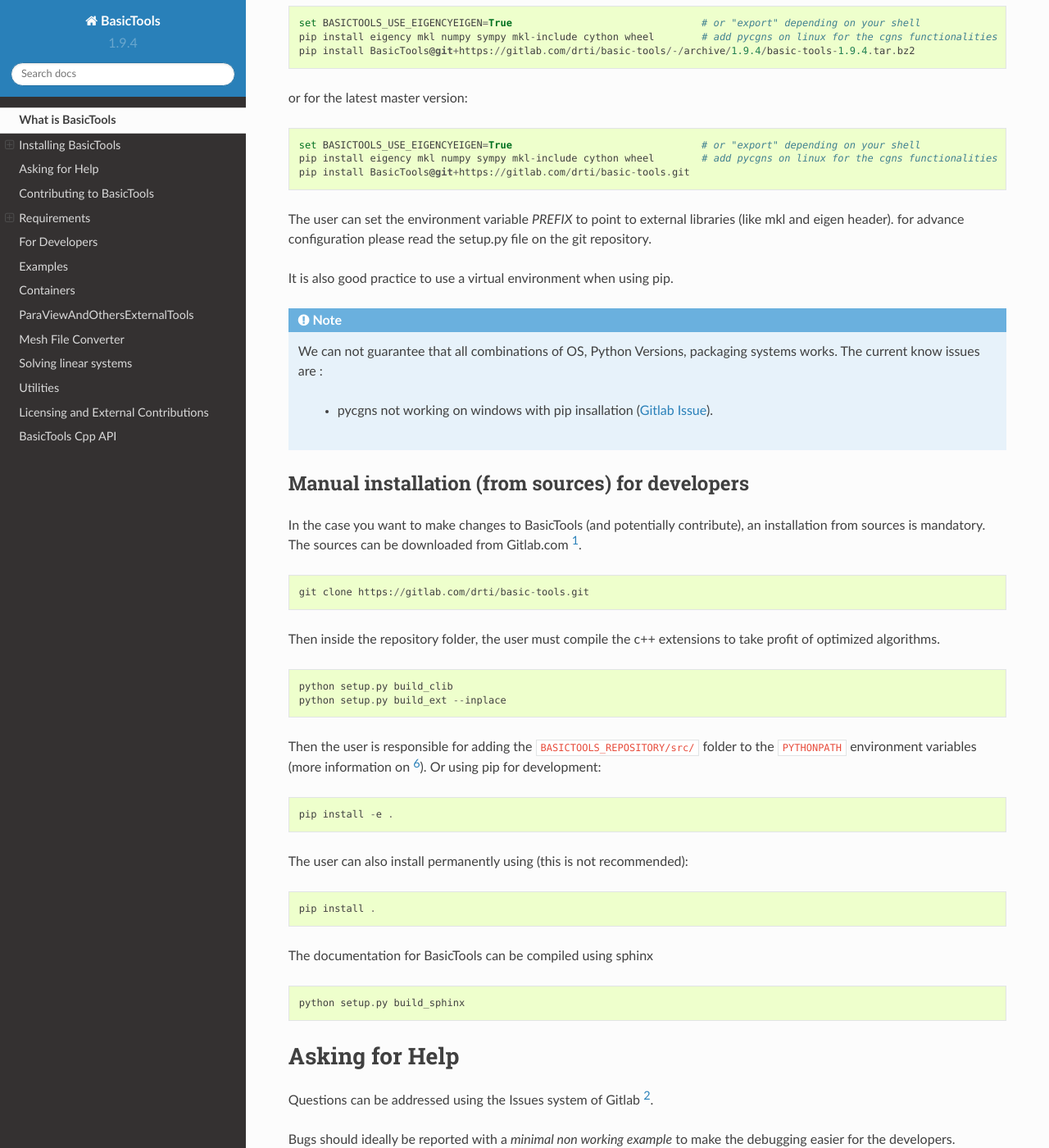
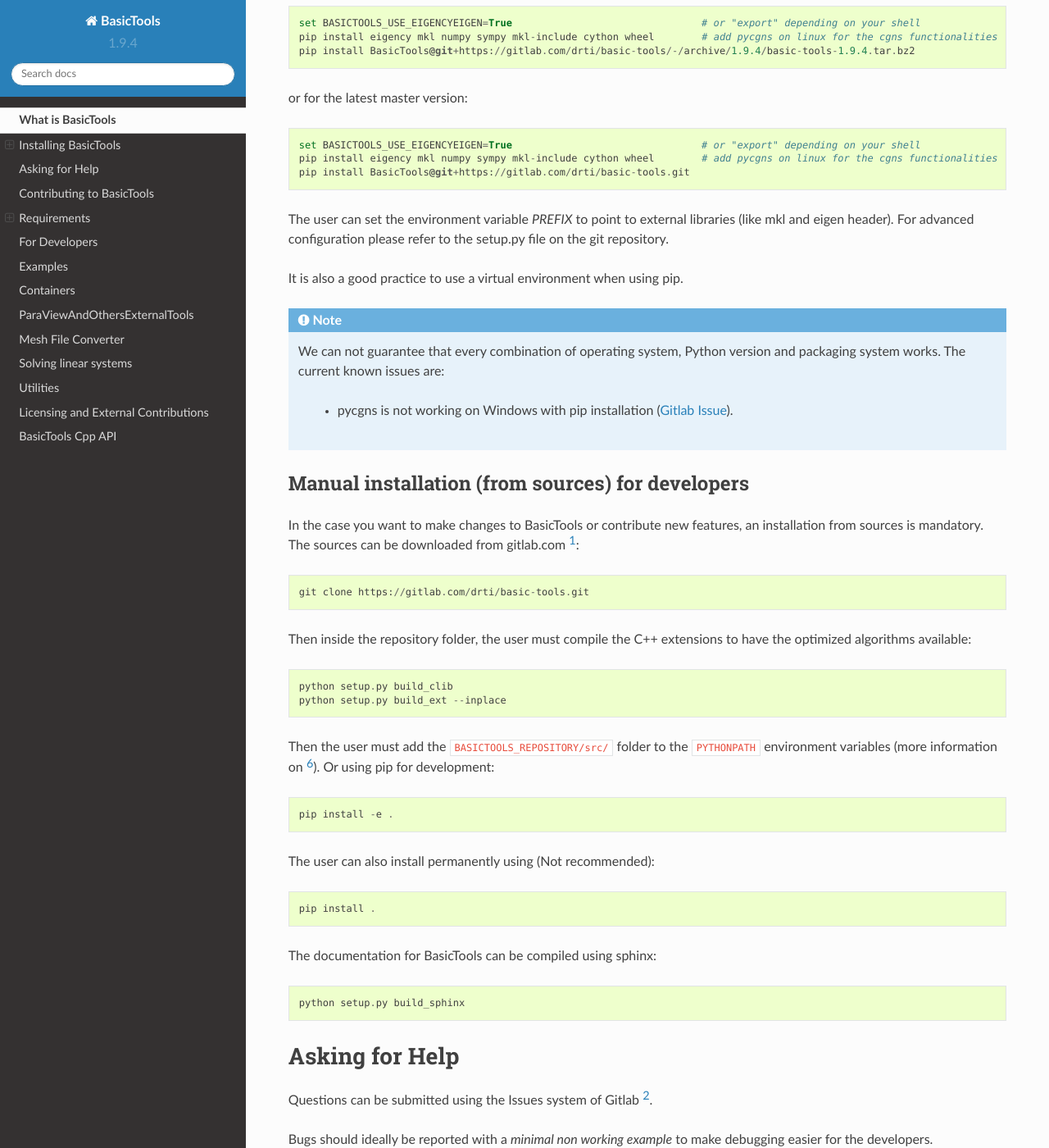
Before and after one commit to basileMarchand/basictools-frozen, a Sphinx documentation site: the page built from docs/Intro.rst, in a window 1280 px wide and 1400 px high, scrolled down 1076 px. Shown: the whole window at 82% size. Built offline with Sphinx 7.4.7 and the Read the Docs theme 2.0.0, drawn with Linux system fonts in a browser that asks for light colours; pages that are not in the unit, such as notebooks, are missing from menus; some of the changed text lies outside the part shown.

Commit message:
Rework documentation

```diff
--- a/docs/Intro.rst
+++ b/docs/Intro.rst
@@ -19,16 +19,16 @@
 Conda
 -----
 
-If you use conda, you can install BasicTools from the conda-forge channels [#anacondaurl]_:
+If you use conda, you can install BasicTools from the conda-forge channels [#anacondaurl]_.
 
-Best practice, use an environment rather than install in the base env
+A good practice is to use a virtual environment rather than modifying the base environment:
 
 .. code-block::
 
     conda create -n my-env
     conda activate my-env
 
-The actual install command
+The actual install command is:
 
 .. code-block::
 
@@ -53,48 +53,48 @@
     pip install eigency mkl numpy sympy mkl-include cython wheel        # add pycgns on linux for the cgns functionalities
     pip install BasicTools@git+https://gitlab.com/drti/basic-tools.git
 
-The user can set the environment variable `PREFIX` to point to external libraries (like mkl and eigen header). for advance configuration please read the setup.py file on the git repository.
+The user can set the environment variable `PREFIX` to point to external libraries (like mkl and eigen header). For advanced configuration please refer to the setup.py file on the git repository.
 
-It is also good practice to use a virtual environment when using pip.
+It is also a good practice to use a virtual environment when using pip.
 
 .. note::
-    We can not guarantee that all combinations of OS, Python Versions, packaging systems works.
-    The current know issues are :
+    We can not guarantee that every combination of operating system, Python version and packaging system works.
+    The current known issues are:
 
-        - pycgns not working on windows with pip insallation (`Gitlab Issue <https://gitlab.com/drti/basic-tools/-/issues/11>`_).
+        - pycgns is not working on Windows with pip installation (`Gitlab Issue <https://gitlab.com/drti/basic-tools/-/issues/11>`_).
 
 
 Manual installation (from sources) for developers
 -------------------------------------------------
 
-In the case you want to make changes to BasicTools (and potentially contribute), an installation from sources is mandatory.
-The sources can be downloaded from Gitlab.com [#gitlaburlpublic]_.
+In the case you want to make changes to BasicTools or contribute new features, an installation from sources is mandatory.
+The sources can be downloaded from gitlab.com [#gitlaburlpublic]_:
 
 .. code-block::
 
     git clone https://gitlab.com/drti/basic-tools.git
 
-Then inside the repository folder, the user must compile the c++ extensions to take profit of optimized algorithms.
+Then inside the repository folder, the user must compile the C++ extensions to have the optimized algorithms available:
 
 .. code-block::
 
     python setup.py build_clib
     python setup.py build_ext --inplace
 
-Then the user is responsible for adding the ``BASICTOOLS_REPOSITORY/src/`` folder to the ``PYTHONPATH`` environment variables (more information on [#pythonpathdoc]_).
+Then the user must add the ``BASICTOOLS_REPOSITORY/src/`` folder to the ``PYTHONPATH`` environment variables (more information on [#pythonpathdoc]_).
 Or using pip for development:
 
 .. code-block::
 
     pip install -e .
 
-The user can also install permanently using (this is not recommended):
+The user can also install permanently using (Not recommended):
 
 .. code-block::
 
     pip install .
 
-The documentation for BasicTools can be compiled using sphinx
+The documentation for BasicTools can be compiled using sphinx:
 
 .. code-block::
 
@@ -104,9 +104,9 @@
 Asking for Help
 ***************
 
-Questions can be addressed using the Issues system of Gitlab [#gitlaburlpublicissues]_.
+Questions can be submitted using the Issues system of Gitlab [#gitlaburlpublicissues]_.
 
-Bugs should ideally be reported with a *minimal non working example* to make the debugging easier for the developers.
+Bugs should ideally be reported with a *minimal non working example* to make debugging easier for the developers.
 
 **************************
 Contributing to BasicTools
@@ -131,92 +131,89 @@
 -------------------
 
 Python minimal version: 3.8.
-Some functionalities may not be available of optional packages are not installed.
+Some features may be unavailable when optional packages are not installed.
 
-+----------------+------------+-------+---+-----+---+--------+-------------------------------------------+
-|Module Name     |Version     |Compile|Run|Debug|Doc|Optional|Notes                                      |
-|                |Constraints |       |   |     |   |        |                                           |
-+================+============+=======+===+=====+===+========+===========================================+
-|python          |>=3.8       |*      |*  |*    |*  |        |Supported distributions are: conda         |
-+----------------+------------+-------+---+-----+---+--------+-------------------------------------------+
-|numpy           |>=1.20      |*      |*  |     |   |        |                                           |
-+----------------+------------+-------+---+-----+---+--------+-------------------------------------------+
-|scipy           |>=1.9       |       |*  |     |   |        |sparse (coo_matrix),                       |
-|                |            |       |   |     |   |        |spatial ( KDTree, delaunay, ConvexHull)    |
-+----------------+------------+-------+---+-----+---+--------+-------------------------------------------+
-|sympy           |            |*      |*  |     |   |        |matrices, Symbols, lambdify, Derivative,   |
-|                |            |       |   |     |   |        |symplify                                   |
-+----------------+------------+-------+---+-----+---+--------+-------------------------------------------+
-|cython          |            |*      |   |     |   |        |Compilation of c++ extensions              |
-+----------------+------------+-------+---+-----+---+--------+-------------------------------------------+
-|scikit-learn    |            |       |*  |     |   |        |Only for : Compute Interface Mesh (iso=0)  |
-+----------------+------------+-------+---+-----+---+--------+-------------------------------------------+
-|vtk             |            |       |*  | *   |   |        |stlReader, UnstructuredMeshFieldOperations,|
-|                |            |       |   |     |   |        |ImplicitGeometryObjects, vtkBridge         |
-+----------------+------------+-------+---+-----+---+--------+-------------------------------------------+
-|eigency         |>=2         |*      |*  |     |   |        |Compilation and run of c++ extensions      |
-+----------------+------------+-------+---+-----+---+--------+-------------------------------------------+
-|mkl             |            |*      |*  |     |   |        |Can be deactivated at compilation using    |
-|                |            |       |   |     |   |        |the env variable : BASICTOOLS_DISABLE_MKL  |
-+----------------+------------+-------+---+-----+---+--------+-------------------------------------------+
-|mkl-include     |            |*      |   |     |   |        |Can be deactivated at compilation using    |
-|                |            |       |   |     |   |        |the env variable : BASICTOOLS_DISABLE_MKL  |
-+----------------+------------+-------+---+-----+---+--------+-------------------------------------------+
-|psutil          |            |       |   | *   | * |        |memory usagen and cpu_count()              |
-+----------------+------------+-------+---+-----+---+--------+-------------------------------------------+
-|scikit-sparse   |            |       |*  |     |   |*       |Linear solver: Cholesky "cholesky"         |
-+----------------+------------+-------+---+-----+---+--------+-------------------------------------------+
-|matplotlib      |            |       |   | *   |   |*       |plot shape function for debugin            |
-+----------------+------------+-------+---+-----+---+--------+-------------------------------------------+
-|pyamg           |            |       | * |     |   |*       |linear solver: Algebraic Multigrid "AMG"   |
-+----------------+------------+-------+---+-----+---+--------+-------------------------------------------+
-|h5py            |            |       | * |     |   |*       |xdmf Reader/Writer                         |
-+----------------+------------+-------+---+-----+---+--------+-------------------------------------------+
-|meshio          |            |       | * |     |   |*       |main usage in MeshIOBridge.py (derivated   |
-|                |            |       |   |     |   |        |usage in Mesh File Converter)              |
-+----------------+------------+-------+---+-----+---+--------+-------------------------------------------+
-|sphinx          |            |       |   |     | * |*       |Documentation Generation                   |
-+----------------+------------+-------+---+-----+---+--------+-------------------------------------------+
-|sphinx-rtd-theme|            |       |   |     | * |*       |Documentation Generation                   |
-+----------------+------------+-------+---+-----+---+--------+-------------------------------------------+
-|breathe         |            |       |   |     | * |        |cmake documentation integration            |
-+----------------+------------+-------+---+-----+---+--------+-------------------------------------------+
-|setuptools-scm  |            |*      |   |     | * |*       |not sure we use it                         |
-+----------------+------------+-------+---+-----+---+--------+-------------------------------------------+
-|pyvista         |            |       | * |     |   | *      |pyvista bridge                             |
-+----------------+------------+-------+---+-----+---+--------+-------------------------------------------+
-|pycgns          |            |       | * |     |   | *      |cgns Reader/Writer/Bridge                  |
-+----------------+------------+-------+---+-----+---+--------+-------------------------------------------+
-|networkx        |>=3         |       | * |     |   |        |only use in UnstructuredMeshGraphTools.py  |
-+----------------+------------+-------+---+-----+---+--------+-------------------------------------------+
-|mpi4py          |            |       |   |     |   |       *|only use in MPIInterface.py                |
-+----------------+------------+-------+---+-----+---+--------+-------------------------------------------+
++----------------+-------+-------+---+-----+---+--------+-------------------------------------------+
+|Module Name     |Version|Compile|Run|Debug|Doc|Optional|Notes                                      |
++================+=======+=======+===+=====+===+========+===========================================+
+|python          | >=3.8 |\*     |\* |\*   |\* |        |Supported distributions are: conda         |
++----------------+-------+-------+---+-----+---+--------+-------------------------------------------+
+|numpy           | >=1.20|\*     |\* |     |   |        |                                           |
++----------------+-------+-------+---+-----+---+--------+-------------------------------------------+
+|scipy           | >=1.9 |       |\* |     |   |        |sparse (coo_matrix),                       |
+|                |       |       |   |     |   |        |spatial ( KDTree, delaunay, ConvexHull)    |
++----------------+-------+-------+---+-----+---+--------+-------------------------------------------+
+|sympy           |       |\*     |\* |     |   |        |matrices, Symbols, lambdify, Derivative,   |
+|                |       |       |   |     |   |        |symplify                                   |
++----------------+-------+-------+---+-----+---+--------+-------------------------------------------+
+|cython          |       |\*     |   |     |   |        |Compilation of c++ extensions              |
++----------------+-------+-------+---+-----+---+--------+-------------------------------------------+
+|scikit-learn    |       |       |\* |     |   |        |Only for : Compute Interface Mesh (iso=0)  |
++----------------+-------+-------+---+-----+---+--------+-------------------------------------------+
+|vtk             |       |       |\* |\*   |   |        |stlReader, UnstructuredMeshFieldOperations,|
+|                |       |       |   |     |   |        |ImplicitGeometryObjects, vtkBridge         |
++----------------+-------+-------+---+-----+---+--------+-------------------------------------------+
+|eigency         | >=2   |\*     |\* |     |   |        |Compilation and run of c++ extensions      |
++----------------+-------+-------+---+-----+---+--------+-------------------------------------------+
+|mkl             |       |\*     |\* |     |   |        |Can be deactivated at compilation using    |
+|                |       |       |   |     |   |        |the env variable : BASICTOOLS_DISABLE_MKL  |
++----------------+-------+-------+---+-----+---+--------+-------------------------------------------+
+|mkl-include     |       |\*     |   |     |   |        |Can be deactivated at compilation using    |
+|                |       |       |   |     |   |        |the env variable : BASICTOOLS_DISABLE_MKL  |
++----------------+-------+-------+---+-----+---+--------+-------------------------------------------+
+|psutil          |       |       |   |\*   |\* |        |memory usagen and cpu_count()              |
++----------------+-------+-------+---+-----+---+--------+-------------------------------------------+
+|scikit-sparse   |       |       |\* |     |   |\*      |Linear solver: Cholesky "cholesky"         |
++----------------+-------+-------+---+-----+---+--------+-------------------------------------------+
+|matplotlib      |       |       |   |\*   |   |\*      |plot shape function for debugin            |
++----------------+-------+-------+---+-----+---+--------+-------------------------------------------+
+|pyamg           |       |       |\* |     |   |\*      |linear solver: Algebraic Multigrid "AMG"   |
++----------------+-------+-------+---+-----+---+--------+-------------------------------------------+
+|h5py            |       |       |\* |     |   |\*      |xdmf Reader/Writer                         |
++----------------+-------+-------+---+-----+---+--------+-------------------------------------------+
+|meshio          |       |       |\* |     |   |\*      |main usage in MeshIOBridge.py (derivated   |
+|                |       |       |   |     |   |        |usage in Mesh File Converter)              |
++----------------+-------+-------+---+-----+---+--------+-------------------------------------------+
+|sphinx          |       |       |   |     |\* |\*      |Documentation Generation                   |
++----------------+-------+-------+---+-----+---+--------+-------------------------------------------+
+|sphinx-rtd-theme|       |       |   |     |\* |\*      |Documentation Generation                   |
++----------------+-------+-------+---+-----+---+--------+-------------------------------------------+
+|breathe         |       |       |   |     |\* |        |cmake documentation integration            |
++----------------+-------+-------+---+-----+---+--------+-------------------------------------------+
+|setuptools-scm  |       |\*     |   |     |\* |\*      |not sure we use it                         |
++----------------+-------+-------+---+-----+---+--------+-------------------------------------------+
+|pyvista         |       |       |\* |     |   |\*      |pyvista bridge                             |
++----------------+-------+-------+---+-----+---+--------+-------------------------------------------+
+|pycgns          |       |       |\* |     |   |\*      |cgns Reader/Writer/Bridge                  |
++----------------+-------+-------+---+-----+---+--------+-------------------------------------------+
+|networkx        | >=3   |       |\* |     |   |        |only use in UnstructuredMeshGraphTools.py  |
++----------------+-------+-------+---+-----+---+--------+-------------------------------------------+
+|mpi4py          |       |       |   |     |   |\*      |only use in MPIInterface.py                |
++----------------+-------+-------+---+-----+---+--------+-------------------------------------------+
 
 C++ Dependencies
 ----------------
 
-+----------------+------------+-------+---+-----+---+--------+------------------------------------------------------+
-|Name            |Version     |Compile|Run|Debug|Doc|Optional|Notes                                                 |
-|                |Constraints |       |   |     |   |        |                                                      |
-+================+============+=======+===+=====+===+========+======================================================+
-|eigen           |>=3.4       | *     |   |     |   |        | For compilation of the C++ extensions                |
-+----------------+------------+-------+---+-----+---+--------+------------------------------------------------------+
-|boost-cpp       |            | *     |   |     |   |        | For the compilation of the extension field transfer  |
-+----------------+------------+-------+---+-----+---+--------+------------------------------------------------------+
++---------+-------+-------+---+-----+---+--------+----------------------------------------------------+
+|Name     |Version|Compile|Run|Debug|Doc|Optional|Notes                                               |
++=========+=======+=======+===+=====+===+========+====================================================+
+|eigen    | >=3.4 |\*     |   |     |   |        | For compilation of the C++ extensions              |
++---------+-------+-------+---+-----+---+--------+----------------------------------------------------+
+|boost-cpp|       |\*     |   |     |   |        | For the compilation of the extension field transfer|
++---------+-------+-------+---+-----+---+--------+----------------------------------------------------+
 
 External Dependencies
 ---------------------
 
-+----------------+------------+-------+---+-----+---+--------+------------------------------------------------------+
-|Name            |Version     |Compile|Run|Debug|Doc|Optional|Notes                                                 |
-|                |Constraints |       |   |     |   |        |                                                      |
-+================+============+=======+===+=====+===+========+======================================================+
-|cmake           |>=3.8       | (*)   |   |     | * |        | for the cpp documentation generation (* experimental |
-|                |            |       |   |     |   |        | cmake extensions compilation)                        |
-+----------------+------------+-------+---+-----+---+--------+------------------------------------------------------+
-|abaqus          |            |       |   |     |   | *      | odb reader. This feature is deprecated               |
-|                |            |       |   |     |   |        | (only available on python 2.7, BasicTools 1.7.2)     |
-+----------------+------------+-------+---+-----+---+--------+------------------------------------------------------+
++------+-------+-------+---+-----+---+--------+-------------------------------------------------+
+|Name  |Version|Compile|Run|Debug|Doc|Optional|Notes                                            |
++======+=======+=======+===+=====+===+========+=================================================+
+|cmake | >=3.8 |(\*)   |   |     |\* |        | for the cpp documentation generation            |
+|      |       |       |   |     |   |        | (*) experimental cmake extensions compilation   |
++------+-------+-------+---+-----+---+--------+-------------------------------------------------+
+|abaqus|       |       |   |     |   |\*      | odb reader. This feature is deprecated          |
+|      |       |       |   |     |   |        | (only available on python 2.7, BasicTools 1.7.2)|
++------+-------+-------+---+-----+---+--------+-------------------------------------------------+
 
 .. rubric:: Footnotes
 .. [#gitlaburlpublic] https://gitlab.com/drti/basic-tools
@@ -224,4 +221,4 @@
 .. [#anacondaurl] https://anaconda.org/
 .. [#scikitwindows] https://github.com/xmlyqing00/Cholmod-Scikit-Sparse-Windows
 .. [#eigenurl] http://eigen.tuxfamily.org
-.. [#pythonpathdoc] https://docs.python.org/3/using/cmdline.html\\#envvar-PYTHONPATH
+.. [#pythonpathdoc] `https://docs.python.org/3/using/cmdline.html\#envvar-PYTHONPATH <https://docs.python.org/3/using/cmdline.html\#envvar-PYTHONPATH>`_
```
Also changed, not shown: other parts of docs/Intro.rst (+5 -5 lines).
